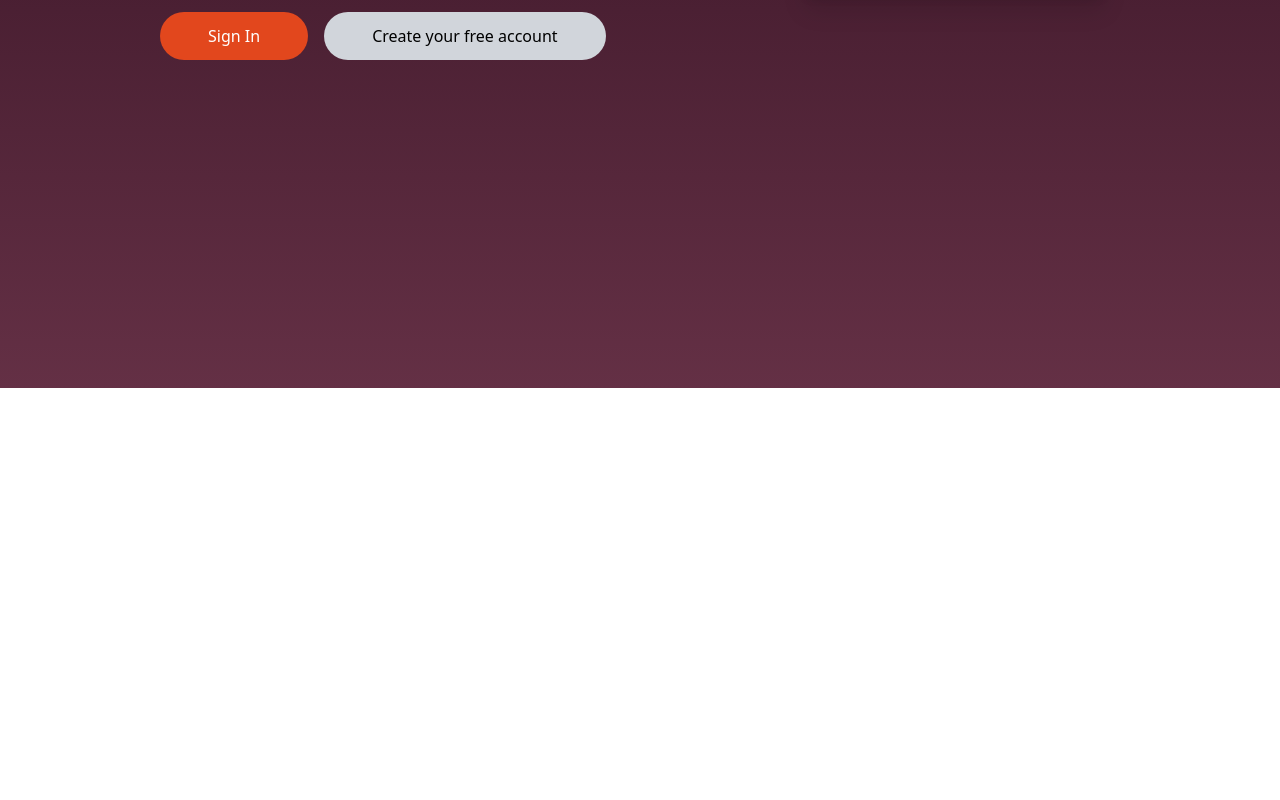
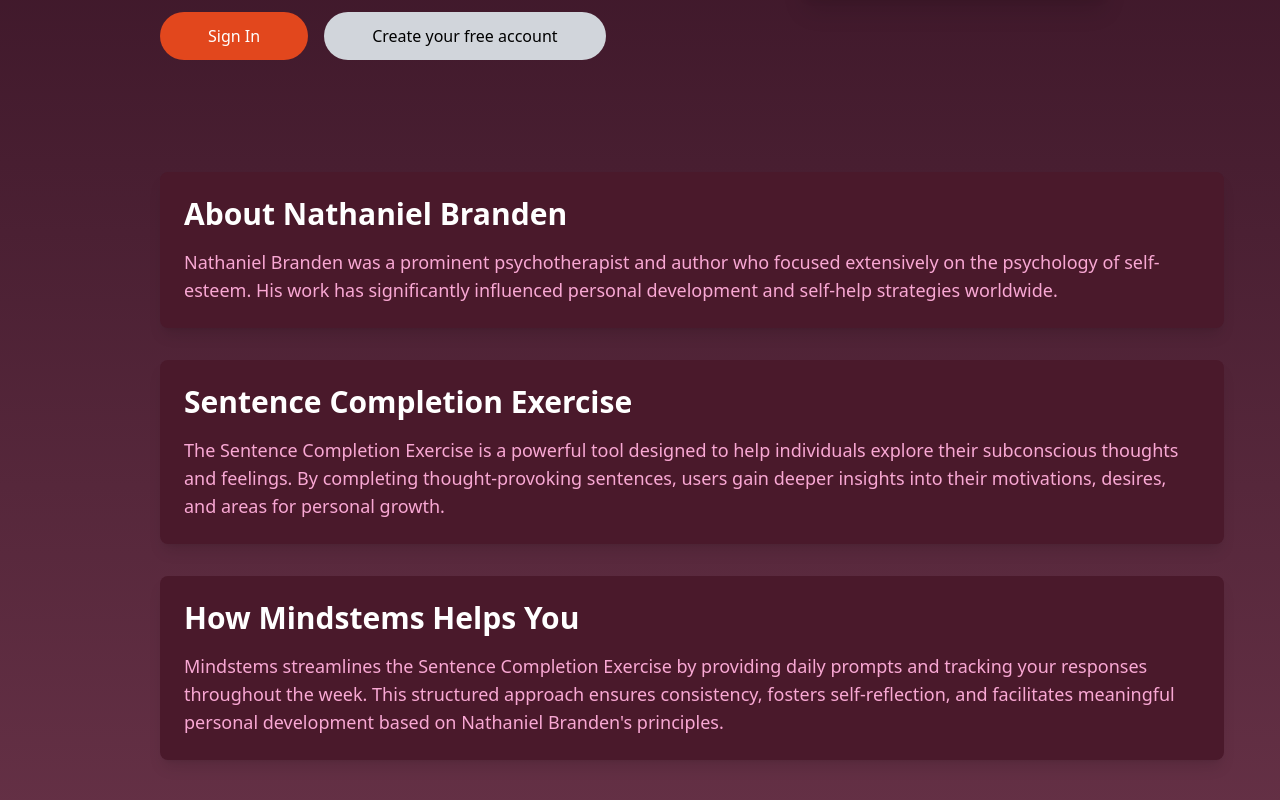
Before and after one commit to sofiap14/sentence-completion-app, a Next.js app in the folder sentence-completion-app/: page / in a window 1280 px wide. Shown: the part 412-1212 px from the top of the page. Before the commit the page ends 800 px from the top, so only its background shows below. Built offline with nearby package versions, Linux system fonts and the light colour scheme.

Commit message:
working before commit

```diff
--- a/sentence-completion-app/package.json
+++ b/sentence-completion-app/package.json
@@ -10,6 +10,7 @@
   },
   "dependencies": {
     "@prisma/client": "^5.20.0",
+    "aos": "^2.3.4",
     "bcryptjs": "^2.4.3",
     "next": "14.2.13",
     "next-auth": "^4.24.8",
--- a/sentence-completion-app/pages/_app.js
+++ b/sentence-completion-app/pages/_app.js
@@ -1,7 +1,16 @@
 import { SessionProvider } from 'next-auth/react';
 import '../styles/global.css';
+import 'aos/dist/aos.css'; // Import AOS styles
+import { useEffect } from 'react';
+import AOS from 'aos';
 
 function MyApp({ Component, pageProps: { session, ...pageProps } }) {
+  useEffect(() => {
+    AOS.init({
+      duration: 1000, // Animation duration in milliseconds
+      once: true,     // Whether animation should happen only once
+    });
+  }, []);
   return (
     <SessionProvider session={session}>
       <Component {...pageProps} />
--- a/sentence-completion-app/pages/auth/signin.js
+++ b/sentence-completion-app/pages/auth/signin.js
@@ -16,7 +16,7 @@
     });
 
     if (result.ok) {
-      window.location.href = '/';
+      window.location.href = '/daily';
     } else {
       setMessage('Invalid email or password. Please try again.');
     }
--- a/sentence-completion-app/pages/index.js
+++ b/sentence-completion-app/pages/index.js
@@ -5,7 +5,7 @@
 
 export default function Home() {
   return (
-    <div className="container w-screen h-screen mx-auto p-4 text-white bg-gradient-to-b from-[#2F0E1F] to-[#643045]">
+    <div className="container w-full h-full mx-auto p-4 text-white bg-gradient-to-b from-[#2F0E1F] to-[#643045]">
       {/* Header */}
       <div className="flex flex-col items-center mt-4 mb-4">
         <h1 className="text-5xl font-serif">mindstems</h1>
@@ -66,6 +66,46 @@
           Create your free account
         </Link>
       </div>
+
+      <div>
+      {/* Informational Blocks */}
+        <div className="mt-28 mr-10 pl-4 lg:pl-36 text-pink-300">
+          {/* Block 1 */}
+          <div
+            className="bg-[#4A192B] rounded-lg p-6 mb-8 shadow-lg"
+            data-aos="fade-up"
+          >
+            <h2 className="text-3xl font-semibold mb-4 text-white">About Nathaniel Branden</h2>
+            <p className="text-lg font-light">
+              Nathaniel Branden was a prominent psychotherapist and author who focused extensively on the psychology of self-esteem. His work has significantly influenced personal development and self-help strategies worldwide.
+            </p>
+          </div>
+
+          {/* Block 2 */}
+          <div
+            className="bg-[#4A192B] rounded-lg p-6 mb-8 shadow-lg"
+            data-aos="fade-up"
+            data-aos-delay="200"
+          >
+            <h2 className="text-3xl font-semibold mb-4 text-white">Sentence Completion Exercise</h2>
+            <p className="text-lg font-light">
+              The Sentence Completion Exercise is a powerful tool designed to help individuals explore their subconscious thoughts and feelings. By completing thought-provoking sentences, users gain deeper insights into their motivations, desires, and areas for personal growth.
+            </p>
+          </div>
+
+          {/* Block 3 */}
+          <div
+            className="bg-[#4A192B] rounded-lg p-6 mb-8 shadow-lg"
+            data-aos="fade-up"
+            data-aos-delay="400"
+          >
+            <h2 className="text-3xl font-semibold mb-4 text-white">How Mindstems Helps You</h2>
+            <p className="text-lg font-light">
+              Mindstems streamlines the Sentence Completion Exercise by providing daily prompts and tracking your responses throughout the week. This structured approach ensures consistency, fosters self-reflection, and facilitates meaningful personal development based on Nathaniel Branden's principles.
+            </p>
+          </div>
+        </div>
+      </div>
     </div>
   );
 }
```
Also changed, not shown: 1 other file (tests, documents, lock files or other folders).
